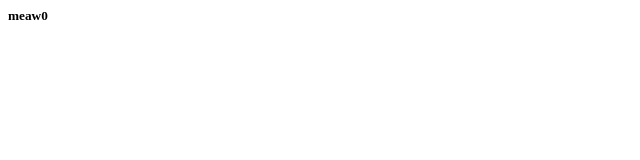
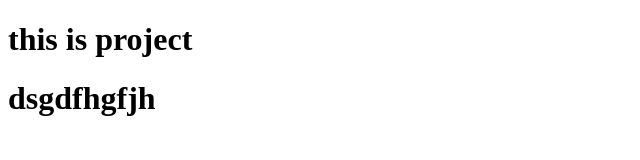
Before and after one commit to Shoumya-Dipta/hudai, a plain HTML site: page index.html in a window 1280 px wide. Shown: the whole page, without its empty margins (0-640 px from the left). Drawn offline with Linux system fonts and the light colour scheme.

Commit message:
third commit

```diff
--- a/index.html
+++ b/index.html
@@ -1 +1,13 @@
-<h5>meaw0</h5>
+<!DOCTYPE html>
+<html lang="en">
+<head>
+    <meta charset="UTF-8">
+    <meta http-equiv="X-UA-Compatible" content="IE=edge">
+    <meta name="viewport" content="width=device-width, initial-scale=1.0">
+    <title>omg</title>
+</head>
+<body>
+    <h1> this is project </h1>
+    <h1> dsgdfhgfjh </h1>
+</body>
+</html>
```
Also changed, not shown: one.txt.
